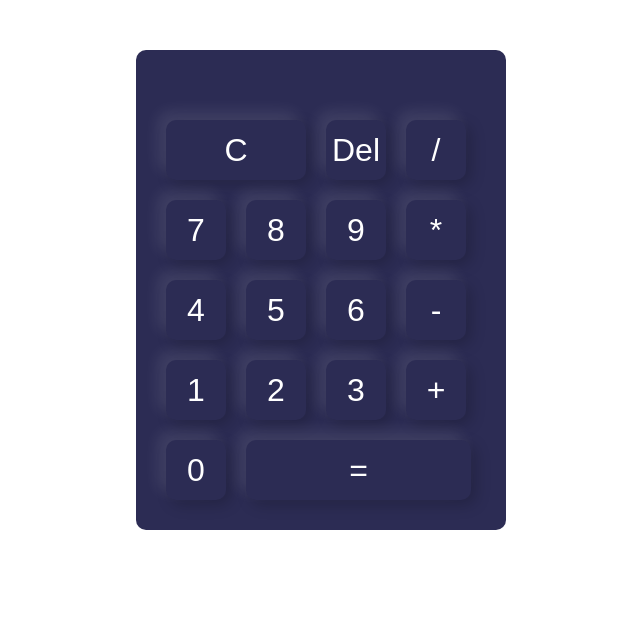
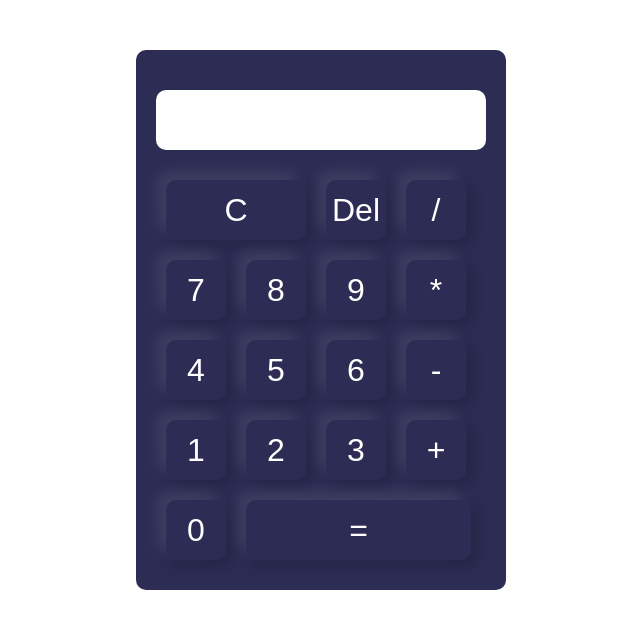
Before and after one commit to muzammil-usman/Calculator-using-JavaScript, a plain HTML site: page index.html in a window 1280 px wide. Shown: the whole page, without its empty margins (319-959 px from the left). Drawn offline with Linux system fonts and the light colour scheme.

Commit message:
some bug fixing

```diff
--- a/style.css
+++ b/style.css
@@ -40,13 +40,14 @@ button {
   justify-content: flex-end;
   margin: 20px 0;
   font-size: 2rem;
-  height: auto;
+  min-height: 60px;
+  max-height: auto;
   color: black;
-  /* text-wrap: wrap; */
   padding: 0 20px;
   overflow-wrap: anywhere;
   width: 330px;
   background-color: white;
+  border-radius: 10px;
 }
 .equal {
   width: 225px;
```
